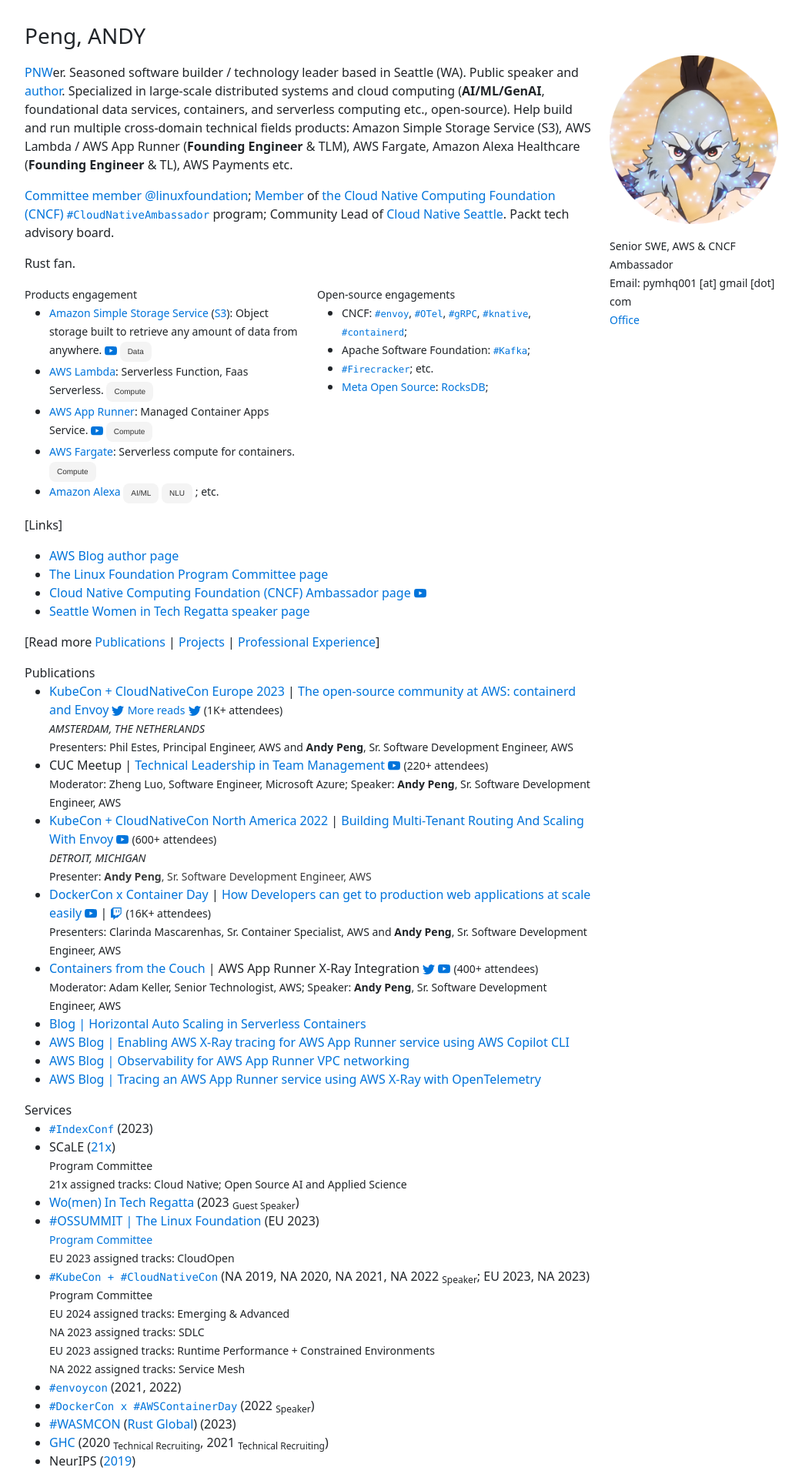
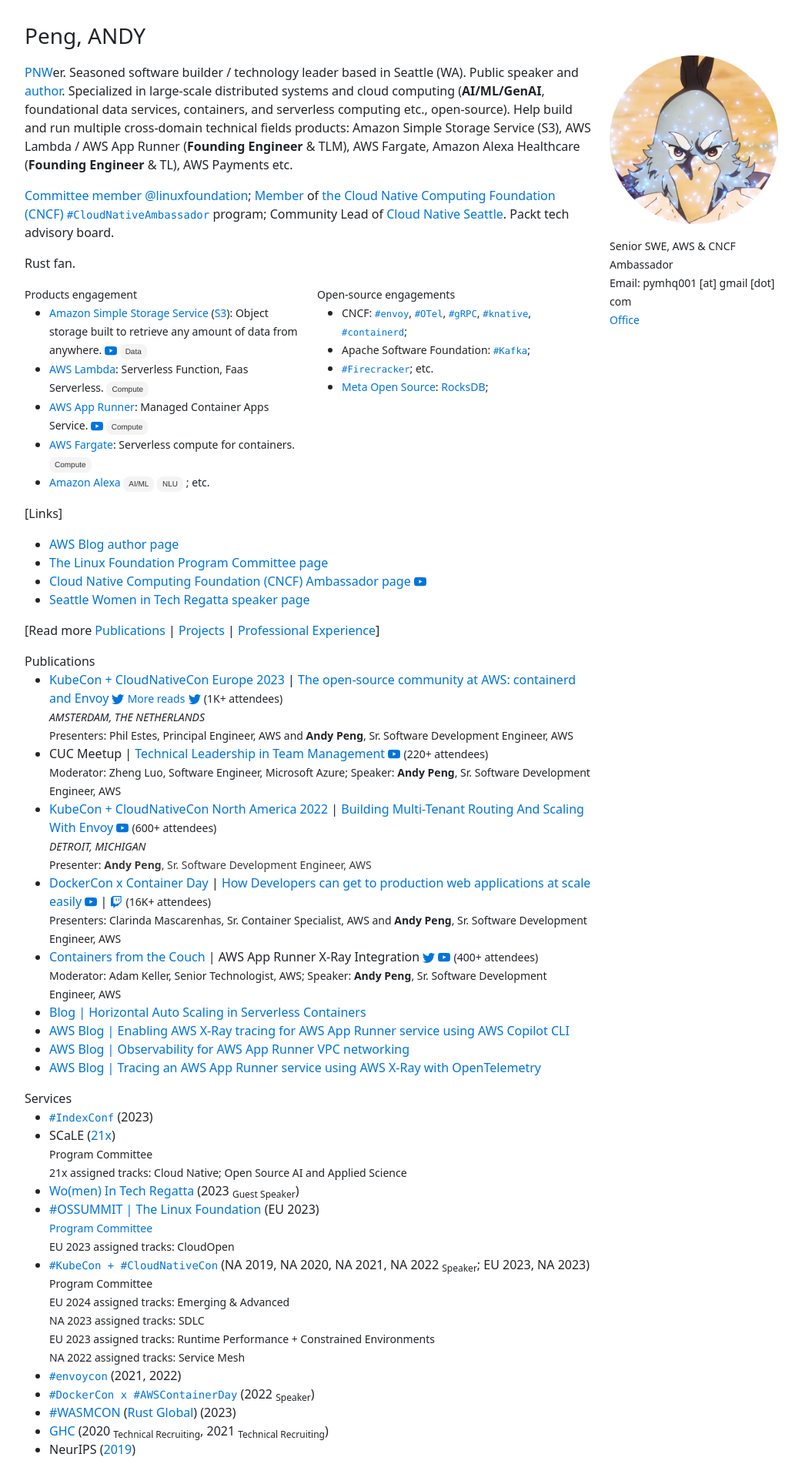
Before and after one commit to gfw001/gfw001.github.io, a Jekyll site: the page index.html, which Jekyll copies as it is, in a window 1280 px wide. Shown: the top 1915 px of the page at 77% size, without its empty margins (50-1092 px from the left). Built offline with Jekyll 4.4.1, drawn with Linux system fonts in a browser that asks for light colours.

Commit message:
Update index.html

```diff
--- a/index.html
+++ b/index.html
@@ -57,7 +57,7 @@
 	line-height: 10px;
 	list-style: none;
 	margin: 0;
-	padding: 8px 10px;
+	padding: 5px 7px;
 	text-align: center;
 	transition: all 200ms;
 	vertical-align: baseline;
```
